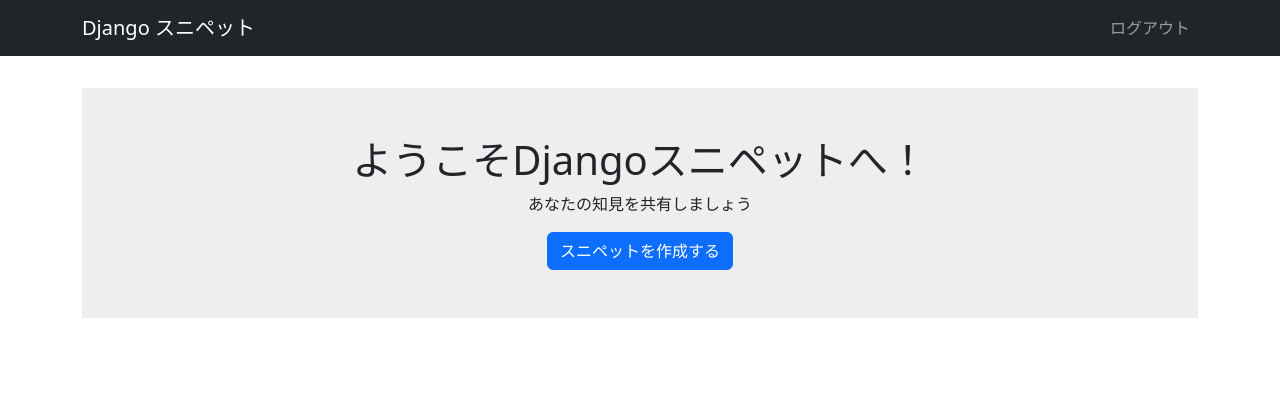
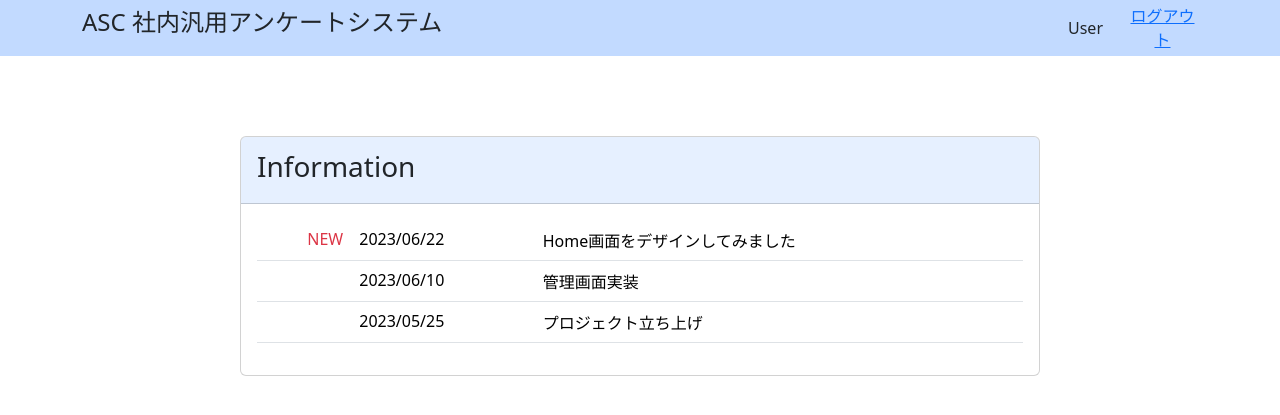
Before and after one commit to kawamoto-asc/ascsurevey, a Django app: page / in a window 1280 px wide. Shown: the top 415 px of the page. Run offline with Django 4.2, Linux system fonts and the light colour scheme; the visitor is signed in with stand-in values (Sample User, id 1); some libraries are stand-ins or nearby versions.

Commit message:
Top画面 メニュー以外のイメージを作ってみた

```diff
--- a/sureveys/templates/sureveys/top.html
+++ b/sureveys/templates/sureveys/top.html
@@ -1,9 +1,28 @@
 {% extends "base.html" %}
 
 {% block main %}
-    <div class="welcome">
-        <h1 class="title">ようこそDjangoスニペットへ！</h1>
-        <p class="subtitle">あなたの知見を共有しましょう</p>
-        <a class="btn btn-primary" href="#">スニペットを作成する</a>
+    <div class="card mx-auto mt-5" style="max-width: 50rem;">
+        <div class="card-header bg-primary bg-opacity-10 pb-0">
+            <p class="fs-3">Information</p>
+        </div>
+        <div class="card-body">
+            <table class="table">
+                <tr>
+                    <td class="text-danger text-end">NEW</td>
+                    <td>2023/06/22</td>
+                    <td>Home画面をデザインしてみました</td>
+                </tr>
+                <tr>
+                    <td></td>
+                    <td>2023/06/10</td>
+                    <td>管理画面実装</td>
+                </tr>
+                <tr>
+                    <td></td>
+                    <td>2023/05/25</td>
+                    <td>プロジェクト立ち上げ</td>
+                </tr>
+            </table>
+        </div>
     </div>
 {% endblock %}
--- a/templates/base.html
+++ b/templates/base.html
@@ -3,21 +3,35 @@
 <html>
 <head>
     <meta charset="utf-8">
-    <title>汎用アンケートシステム</title>
+    <title>ASC 社内汎用アンケートシステム</title>
     {% bootstrap_css %}
     {% bootstrap_javascript %}
     <link rel="stylesheet" href="{% static 'css/style.css' %}">
     {% block extraheader %}{% endblock %}
 </head>
 <body>
-    <nav class="navbar navbar-expand flex-md-row navbar-dark bg-dark">
+<!--
+    <nav class="navbar navbar-expand flex-md-row navbar-dark bg-success">
         <div class="container justify-content-between">
             <a href="/" class="navbar-brand">Django スニペット</a>
             <ul class="navbar-nav mr-md-2">
                 <li class="nav-item"><a class="nav-link" href="{% url 'logout' %}">ログアウト</a></li>
             </ul>
         </div>
-    </nav>
+    </nav>-->
+    <header class="bg-primary bg-opacity-25">
+        <div class="container">
+            <div class="row">
+                <div class="col-6 pt-1"><p class="fs-4">ASC 社内汎用アンケートシステム</p></div>
+                <div class="col-5 my-auto text-end">{{ request.user.last_name }}</div>
+                {% if request.user.is_authenticated %}
+                    <div class="col-1 my-auto text-center"><a class="" href="{% url 'logout' %}">ログアウト</a></div>
+                {% else %}
+                    <div class="col-1"></div>
+                {% endif %}
+            </div>
+        </div>
+    </header>
     <main>
         <div class="container">
             {% block main %}{% endblock %}
```
